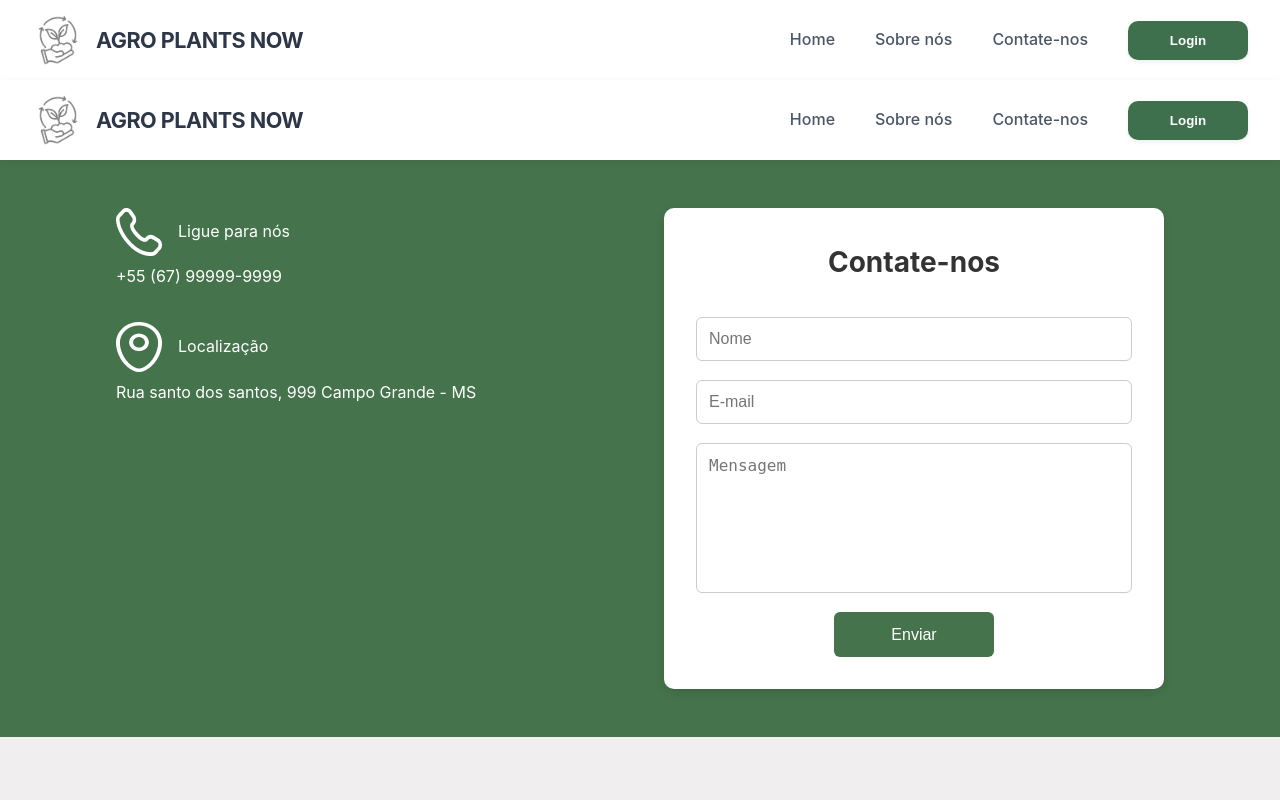
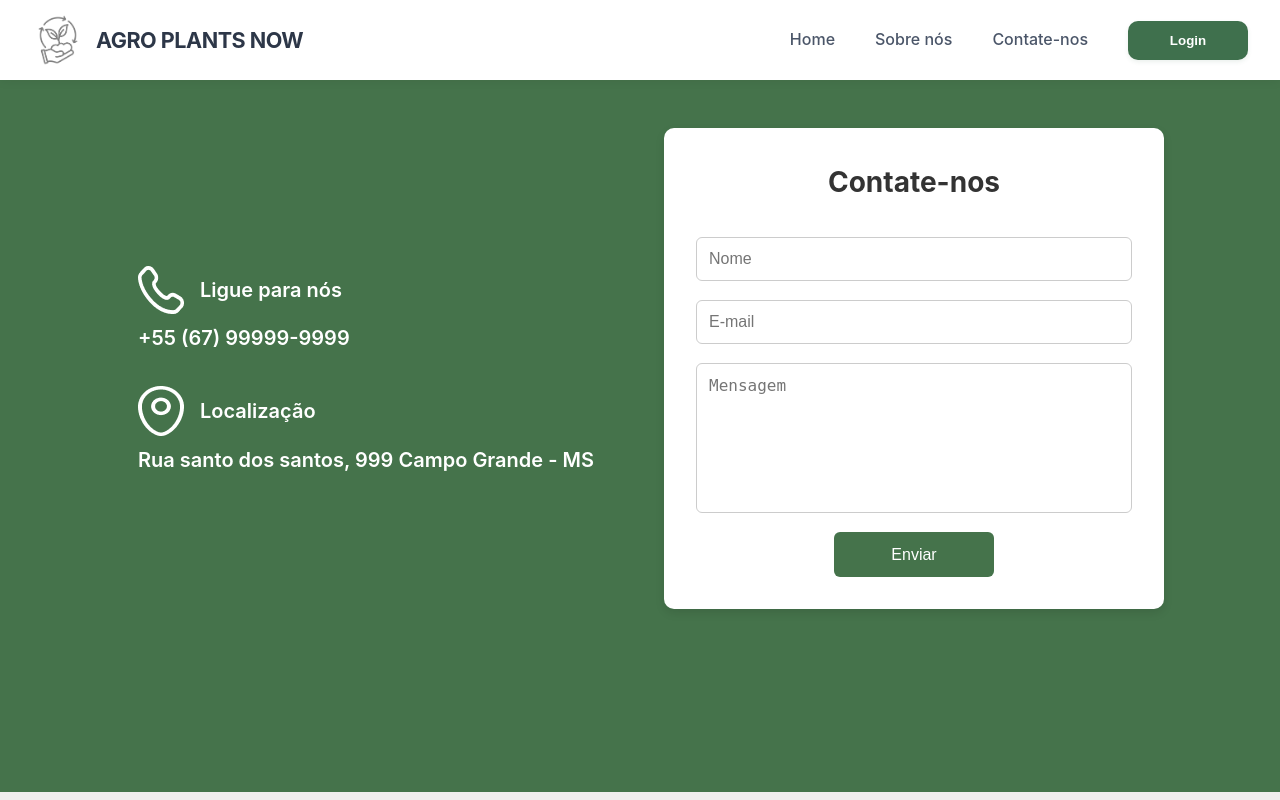
Before and after one commit to LucasConfortavel/agro-plants-now, a PHP site: page /contate_nos.php in a window 1280 px wide. Run offline with PHP 8.4, Linux system fonts and the light colour scheme.

Commit message:
mudanças leves

```diff
--- a/PUBLIC/css/contate_nos.css
+++ b/PUBLIC/css/contate_nos.css
@@ -13,7 +13,9 @@ body {
 }
 
 
+
 .ls_container-contate-nos {
+    height: 89vh;
     display: flex;
     flex-wrap: wrap;
     justify-content: center;
@@ -79,9 +81,14 @@ body {
 }
 
 
-.ls_texto-contato {
+.ls_texto-contato{
+    height: 485px;
+    align-items: center;
+    justify-content: center;
+    width: 100%;
+    font-weight: 600;
+    font-size: 20px;
     color: #fff;
-    width: 100%;
     max-width: 500px;
     display: flex;
     flex-direction: column;
@@ -117,6 +124,9 @@ body {
 
     .ls_container-menu,
     .ls_texto-contato {
+        height: auto;
+        font-size: 15px;
+        font-weight: 500;
         max-width: 100%;
     }
 
--- a/PUBLIC/css/pagina-de-login.css
+++ b/PUBLIC/css/pagina-de-login.css
@@ -32,13 +32,13 @@ body{
 .jc_login-section {
     display: flex;
     height: 82.6vh;
-    /* height: 100%; */
+    height: 100%;
     background-image: url(../img/ceu-claro.png);
     background-color: #F0EEEE;
     background-size: cover;
     background-position: center;
     justify-content: space-between;
-    margin-top: 50px;
+    /* margin-top: 50px; */
 
 }
 
@@ -60,7 +60,7 @@ body{
     display: flex;
     align-items: center;
     width: 100%;
-    height: 100%;
+    height: 89vh;
     background-color: rgba(0, 0, 0, 0.3);
 }
 
--- a/VIEW/pop-up/pop-up-recuperacao-de-senha.php
+++ b/VIEW/pop-up/pop-up-recuperacao-de-senha.php
@@ -15,7 +15,7 @@
                 <p>Insira o código que enviamos para o e-mail XXXXXXXX. Se você não receber o e-mail, verifique a pasta de spam ou tente novamente.</p>
                 <form action="recuperacao-de-senha.php" method="POST">
                     <input type="text" class="jc_input-field" name="codigo" placeholder="Código" required>
-                    <button type="submit" class="jc_login-btn">Avançar</button>
+                    <a type="submit"href="../vend/pagina-de-login.php" class="jc_login-btn">Avançar</a>
                 </form>
             </div>
         </section>
--- a/VIEW/pop-up/pop-up-senha.php
+++ b/VIEW/pop-up/pop-up-senha.php
@@ -13,7 +13,7 @@
             <h2 class="form-title">Informe seu endereço de e-mail</h2>
             <div class="form-container">
                 <input type="email" class="input-field" placeholder="E-mail" required>
-                <button type="submit" class="login-btn">Avançar</button>
+                <a type="submit" href="pop-up-recuperacao-de-senha.php" class="login-btn">Avançar</a>
             </div>
         </div>
     </section>
--- a/VIEW/vend/contate_nos.php
+++ b/VIEW/vend/contate_nos.php
@@ -15,41 +15,12 @@ include "../../INCLUDE/Menu_superior.php";
 
 </head>
 <body>
-
-    <header class="jp_header">
-        <!-- Início do menu -->
-        <nav class="jp_nav">
-            <div class="jp_logo">
-                <img src="../PUBLIC/img/logo_agro.png" alt="Logo" class="jp_logo-img">
-                <span class="jp_logo-text">AGRO PLANTS NOW</span>
-            </div>
-
-            <div class="jp_hamburger-menu">
-                <span></span>
-                <span></span>
-                <span></span>
-            </div>
-
-            <div class="jp_sidebar">
-                <ul class="jp_nav-links">
-                    <li><a href="#home">Home</a></li>
-                    <li><a href="#sobre">Sobre nós</a></li>
-                    <li><a href="#contato">Contate-nos</a></li>
-                    <li><button class="jp_login-btn">Login</button></li>
-                </ul>
-            </div>
-
-            <div class="jp_overlay"></div>
-        </nav>
-    </header>
-
-
     <section class="ls_container-contate-nos">
         <div class="ls_texto-contato">
             <div class="ls_imagens">
                 <div class="ls_tell">
                     <div>
-                        <img src="/PUBLIC/img/telefone.png" alt="Telefone">
+                        <img src="../..//PUBLIC/img/telefone.png" alt="Telefone">
                         <p>Ligue para nós</p>
                     </div>
                     <p>+55 (67) 99999-9999</p>
@@ -57,7 +28,7 @@ include "../../INCLUDE/Menu_superior.php";
 
                 <div class="ls_tell">
                     <div>
-                        <img src="/PUBLIC/img/localizacao.png" alt="Ponteiro">
+                        <img src="../../PUBLIC/img/localizacao.png" alt="Ponteiro">
                         <p>Localização</p>
                     </div>
                     <p>Rua santo dos santos, 999 Campo Grande - MS</p>
--- a/VIEW/vend/pagina-de-login.php
+++ b/VIEW/vend/pagina-de-login.php
@@ -30,7 +30,7 @@ include "../../INCLUDE/Menu_superior.php";
                 <form action="#" method="POST">
                     <input type="email" class="jc_input-field" placeholder="E-mail" required>
                     <input type="password" class="jc_input-field" placeholder="Senha" required>
-                    <a href="#" class="jc_forgot-password">Esqueceu sua senha?</a>
+                    <a href="../../VIEW/pop-up/pop-up-senha.php" class="jc_forgot-password">Esqueceu sua senha?</a>
                     <button type="submit" class="jc_login-btn">Iniciar Sessão</button>
                 </form>
 
```
Also changed, not shown: VIEW/vend/sobre_nos.php (deleted, +0 -49 lines).
